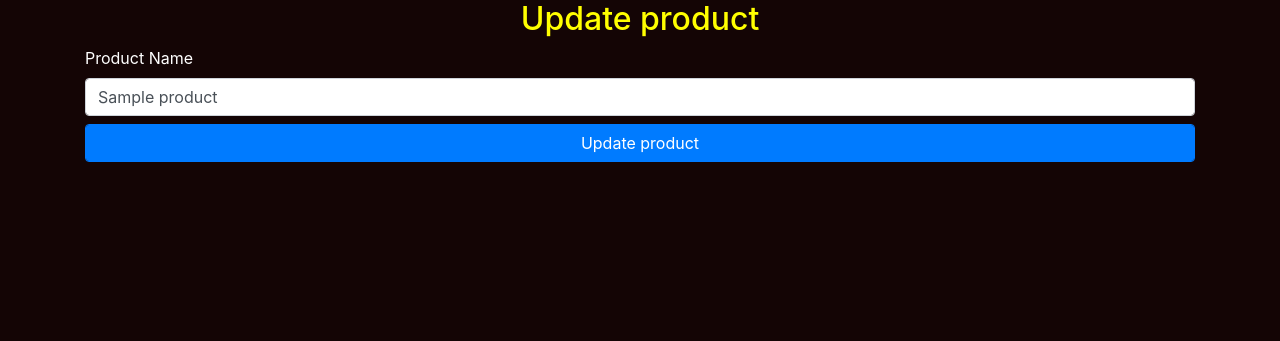
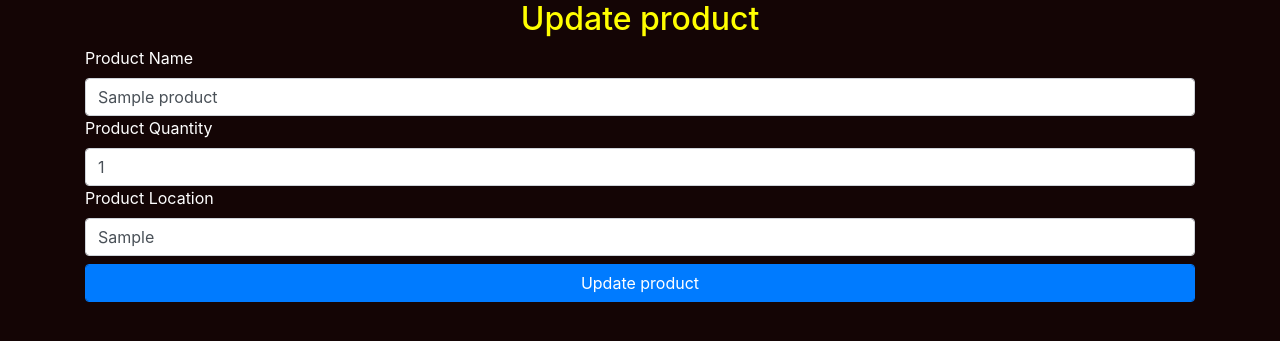
Before and after one commit to gautaman06/Inventory-management-system, a Flask app: page /products/1/update in a window 1280 px wide. Shown: the top 341 px of the page. Run offline with Flask 2, Linux system fonts and the light colour scheme; tables that the repository leaves empty hold one stand-in row (values such as "Sample post"); some libraries are stand-ins or nearby versions.

Commit message:
Update update_product.html

```diff
--- a/template/update_product.html
+++ b/template/update_product.html
@@ -22,6 +22,14 @@
                 Product Name
             </label>
             <input type="text" class="form-control" name="product-name" id="product-name" value="{{product.name}}">
+            <label for="product-quan" style="color:#fff" "font-family:verdana">
+                Product Quantity
+            </label>
+            <input type="text" class="form-control" name="product-quan" id="product-quan" value="{{product.quan}}">
+            <label for="product-loc" style="color:#fff" "font-family:verdana">
+                Product Location
+            </label>
+            <input type="text" class="form-control" name="product-loc" id="product-loc" value="{{product.loc}}">
             <input type="submit" class="form-control btn-primary mt-2" value="Update product">
         </div>
     </form>
```
